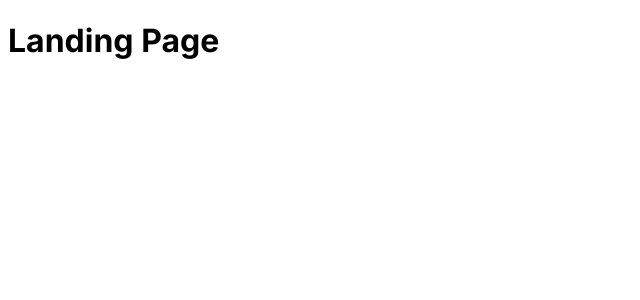
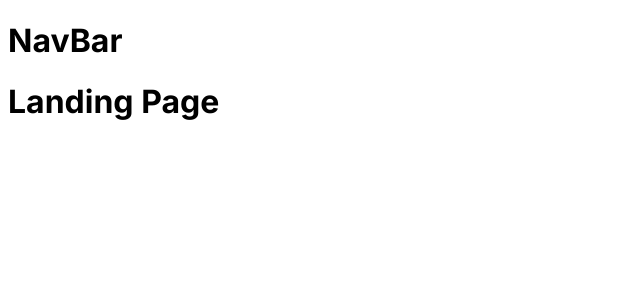
Before and after one commit to kevinzhong930/FinanceApp, a Next.js app in the folder debate_game/: page / in a window 1280 px wide. Shown: the top 300 px of the page, without its empty margins (0-640 px from the left). Built offline with nearby package versions, Linux system fonts and the light colour scheme.

Commit message:
Added Components Folder + Nav-Bar
Added Components Folder + Nav-Bar

```diff
--- /dev/null
+++ b/debate_game/src/app/components/navigation/index.tsx
@@ -0,0 +1,11 @@
+import Navbar from './nav-bar';
+
+ const Navigation = () => {
+    return (
+        <div>
+            <Navbar />
+        </div>
+    )
+ }
+
+export default Navigation;
--- /dev/null
+++ b/debate_game/src/app/components/navigation/nav-bar/index.tsx
@@ -0,0 +1,11 @@
+
+
+const NavBar = () => {
+    return(
+        <div>
+            <h1>NavBar</h1>
+        </div>
+    )
+}
+
+export default NavBar;
--- a/debate_game/src/app/layout.tsx
+++ b/debate_game/src/app/layout.tsx
@@ -1,6 +1,8 @@
 import type { Metadata } from "next";
 import { Inter } from "next/font/google";
 import "./globals.css";
+
+import Navigation from "./components/navigation"
 
 const inter = Inter({ subsets: ["latin"] });
 
@@ -16,7 +18,10 @@ export default function RootLayout({
 }>) {
   return (
     <html lang="en">
-      <body className={inter.className}>{children}</body>
+      <body className={inter.className}>
+        <Navigation />
+        {children}
+        </body>
     </html>
   );
 }
--- a/debate_game/src/app/page.tsx
+++ b/debate_game/src/app/page.tsx
@@ -1,5 +1,3 @@
-import Image from "next/image";
-
 export default function Home() {
   return (
     <main>
```
